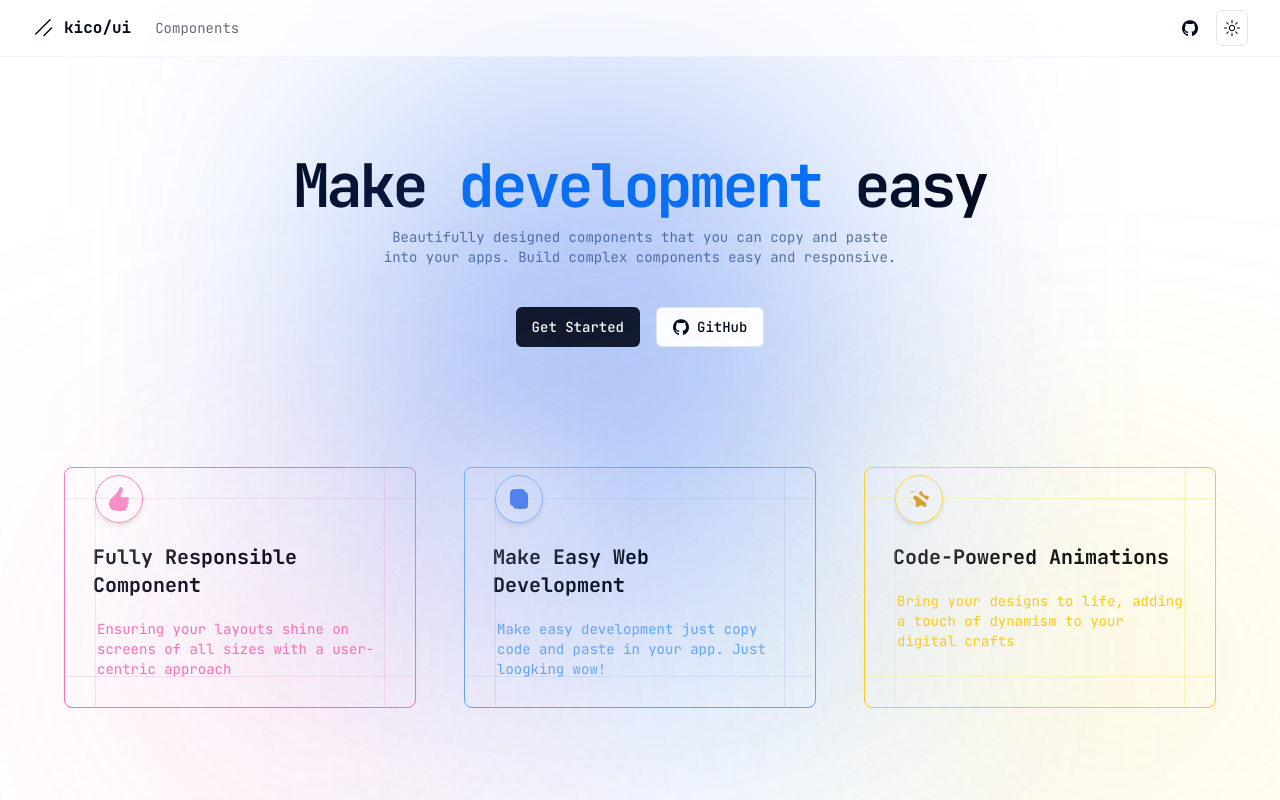
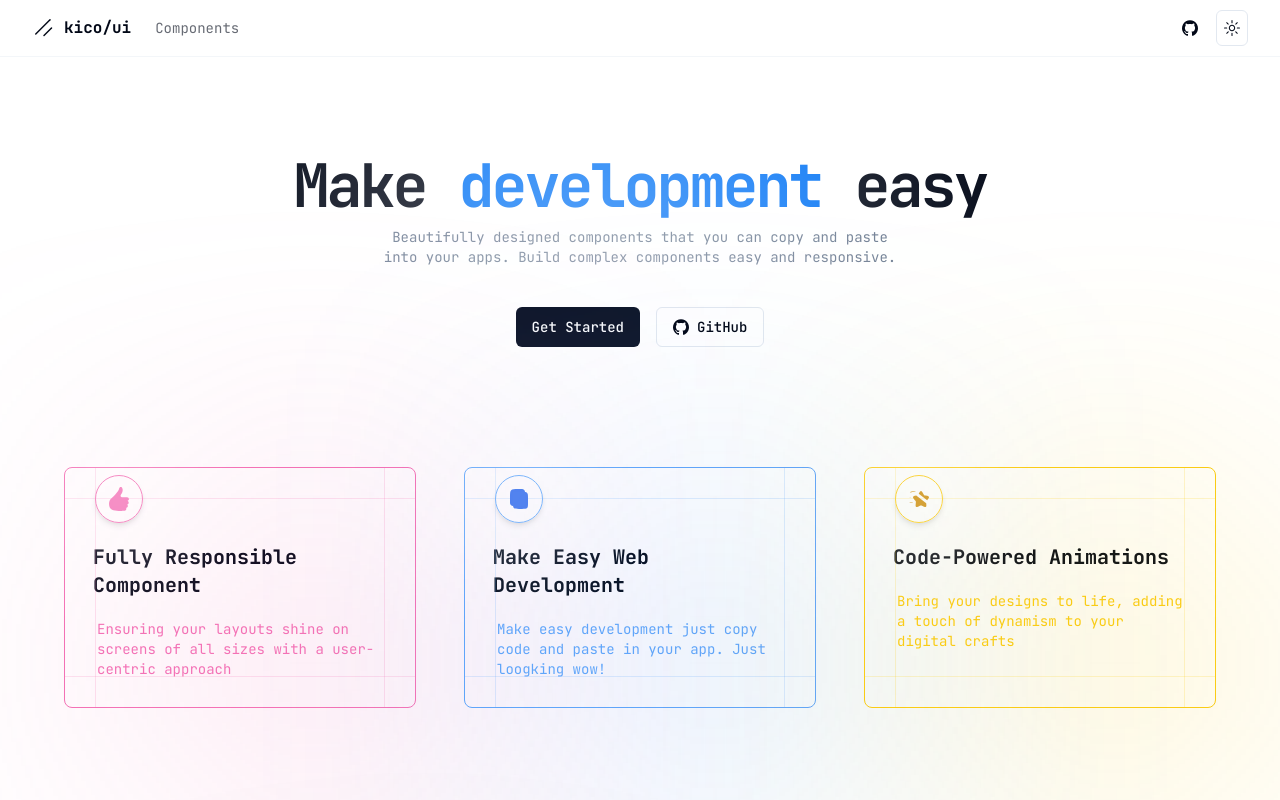
Before and after one commit to kico-ui/ui, a Next.js app: page / in a window 1280 px wide. Shown: the top 800 px of the page. Built offline with nearby package versions, Linux system fonts and the light colour scheme.

Commit message:
fix: blur effect background

```diff
--- a/src/app/components/page.tsx
+++ b/src/app/components/page.tsx
@@ -12,7 +12,7 @@ const ComponentPage = () => {
     <>
       <div className="container min-h-screen">
         <PageHeader className="relative">
-          <BlurAnimation className="md:top-[30%] md:left-[30%] bg-blue-600" />
+          <BlurAnimation className="md:top-[30%] md:left-[30%] dark:bg-blue-600 bg-blue-300" />
           <Announcement />
           <div className="relative w-full">
             <PageHeaderHeading>
--- a/src/app/page.tsx
+++ b/src/app/page.tsx
@@ -20,7 +20,7 @@ export default function Home() {
     <div className="container">
       <div className="min-h-screen">
         <PageHeader className="relative">
-          <BlurAnimation className="md:top-[30%] md:left-[30%] bg-blue-600" />
+          <BlurAnimation className="md:top-[30%] md:left-[30%] dark:bg-blue-600 bg-white" />
           <Announcement />
           <PageHeaderHeading>
             Make <span className="text-active">development</span> easy
```
